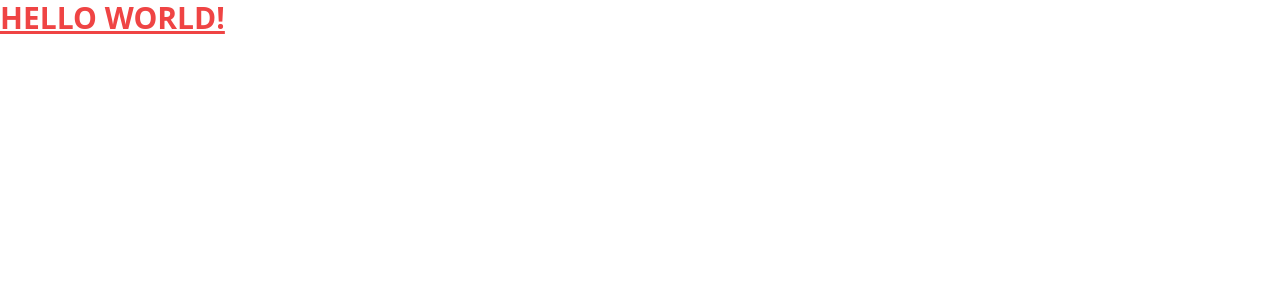
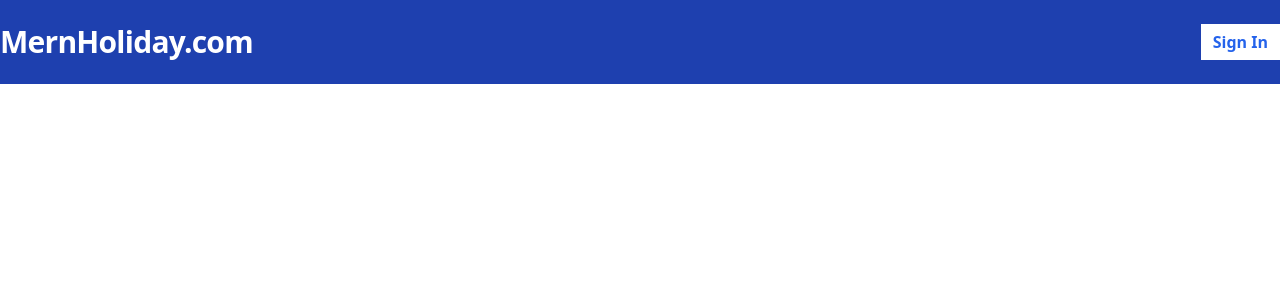
Before and after one commit to kiethohoai/mern-hotel-booking-app, a React (Vite) app in the folder frontend/: page / in a window 1280 px wide. Shown: the top 300 px of the page. Built offline with nearby package versions, Linux system fonts and the light colour scheme.

Commit message:
adding layout 3622

```diff
--- a/frontend/package.json
+++ b/frontend/package.json
@@ -11,7 +11,8 @@
   },
   "dependencies": {
     "react": "^18.3.1",
-    "react-dom": "^18.3.1"
+    "react-dom": "^18.3.1",
+    "react-router-dom": "^6.26.2"
   },
   "devDependencies": {
     "@eslint/js": "^9.9.0",
--- a/frontend/src/App.tsx
+++ b/frontend/src/App.tsx
@@ -1,8 +1,15 @@
+import { BrowserRouter as Router, Route, Routes, Navigate } from "react-router-dom";
+import Layout from "./layout/Layout";
+
 const App = () => {
   return (
-    <div>
-      <h1 className="text-3xl underline uppercase text-red-500 font-extrabold">Hello world!</h1>
-    </div>
+    <Router>
+      <Routes>
+        <Route path="/" element={<Layout />}></Route>
+        <Route path="/search" element={<>Search Page</>}></Route>
+        <Route path="*" element={<Navigate to="/"></Navigate>}></Route>
+      </Routes>
+    </Router>
   );
 };
 
--- /dev/null
+++ b/frontend/src/components/Header.tsx
@@ -0,0 +1,20 @@
+import { Link } from "react-router-dom";
+
+const Header = () => {
+  return (
+    <div className="bg-blue-800 py-6">
+      <div className="container mx-auto flex justify-between">
+        <span className="text-3xl text-white font-bold tracking-tight">
+          <Link to="/">MernHoliday.com</Link>
+        </span>
+        <span className="flex space-x-2">
+          <Link to="/sign-in" className="bg-white flex items-center text-blue-600 px-3 font-bold hover:bg-gray-100">
+            Sign In
+          </Link>
+        </span>
+      </div>
+    </div>
+  );
+};
+
+export default Header;
--- /dev/null
+++ b/frontend/src/components/Hero.tsx
@@ -0,0 +1,7 @@
+const Hero = () => {
+  return <div className="bg-blue-800 pb-16">
+
+  </div>;
+};
+
+export default Hero;
--- /dev/null
+++ b/frontend/src/layout/Layout.tsx
@@ -0,0 +1,9 @@
+import Header from "../components/Header";
+
+const Layout = () => {
+  return <div className="flex flex-col min-h-screen">
+    <Header />
+  </div>;
+};
+
+export default Layout;
```
Also changed, not shown: 2 other files (tests, documents, lock files or other folders).
